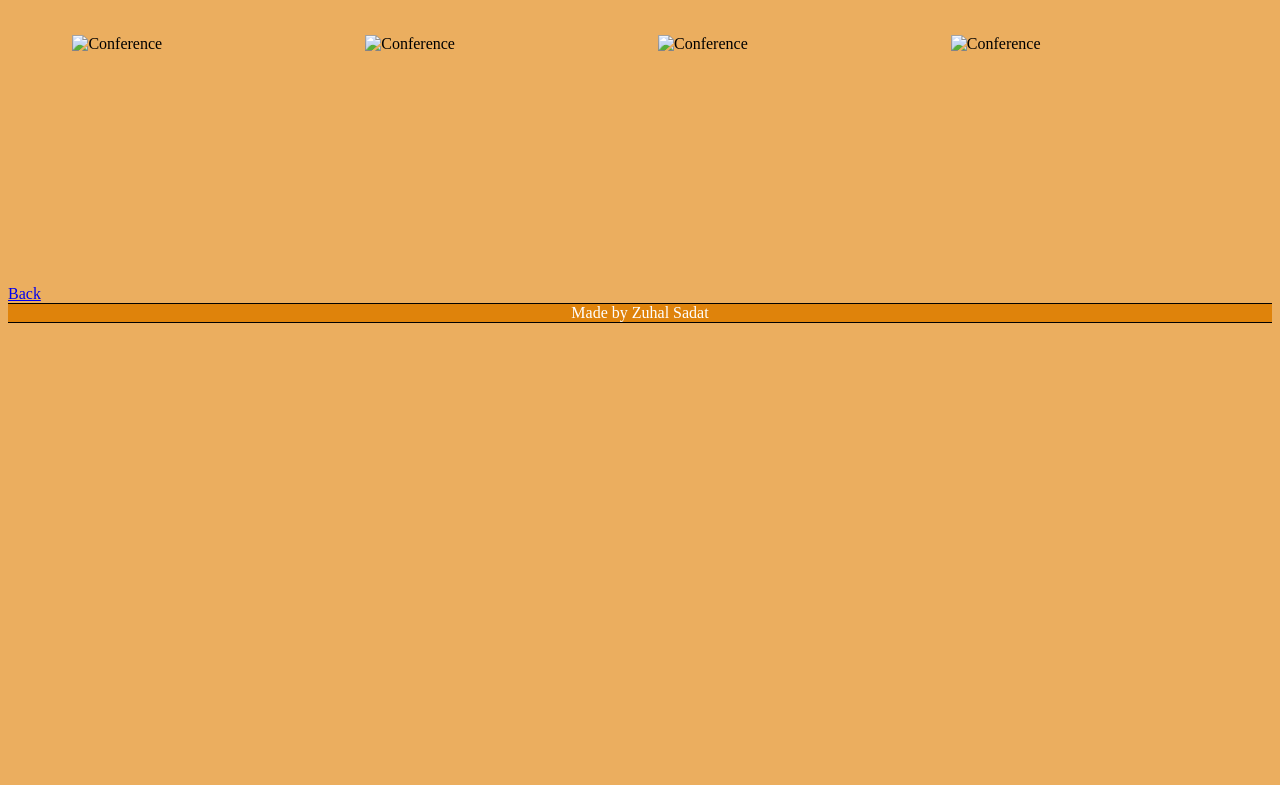
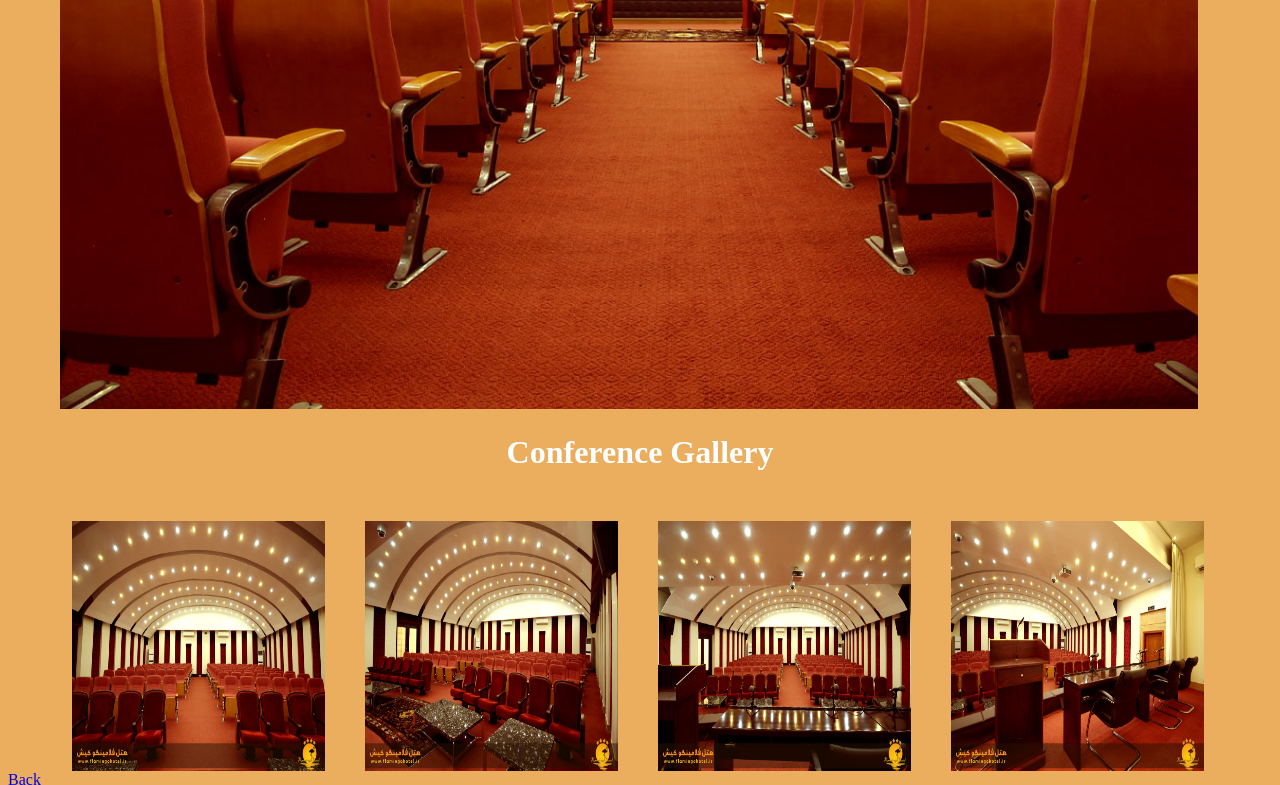
Before and after one commit to zuhal1313/AAP-Web-Final-Project, a plain HTML site: page Conference.html in a window 1280 px wide. Shown: the part 301-1086 px from the top of the page. Before the commit the page ends 800 px from the top, so only its background shows below. Drawn offline with Linux system fonts and the light colour scheme.

Commit message:
Update Conference.html

```diff
--- a/Conference.html
+++ b/Conference.html
@@ -21,13 +21,13 @@
         <p>Baran Imperatory Hotel is the citys first choice of a conference venue for both, social and corporate events. Our multi-faceted arena offers a gracious Hall, which can accommodate 400 guests, plus a series of integrated meeting areas that can be tailored to the client’s needs.
         With world-class business support, our business center offers a range of services that include private boardrooms and office spaces, multi-lingual staff and 24-hour global connectivity, as well as:
         </p>
-        <img src="conference/46.jpg" alt="Conference" id="Z">
+        <img src="46.jpg" alt="Conference" id="Z">
         <h1 class="title">Conference Gallery</h1>
         <div class="row">
-            <img src="conference/41.jpg" alt="Conference">
-            <img src="conference/42.jpg" alt="Conference">
-            <img src="conference/43.jpg" alt="Conference">
-            <img src="conference/45.jpg" alt="Conference">
+            <img src="41.jpg" alt="Conference">
+            <img src="42.jpg" alt="Conference">
+            <img src="43.jpg" alt="Conference">
+            <img src="45.jpg" alt="Conference">
             </div>
            <a href="Facilities.html">Back</a>
           <footer>Made by Zuhal Sadat</footer>
```
